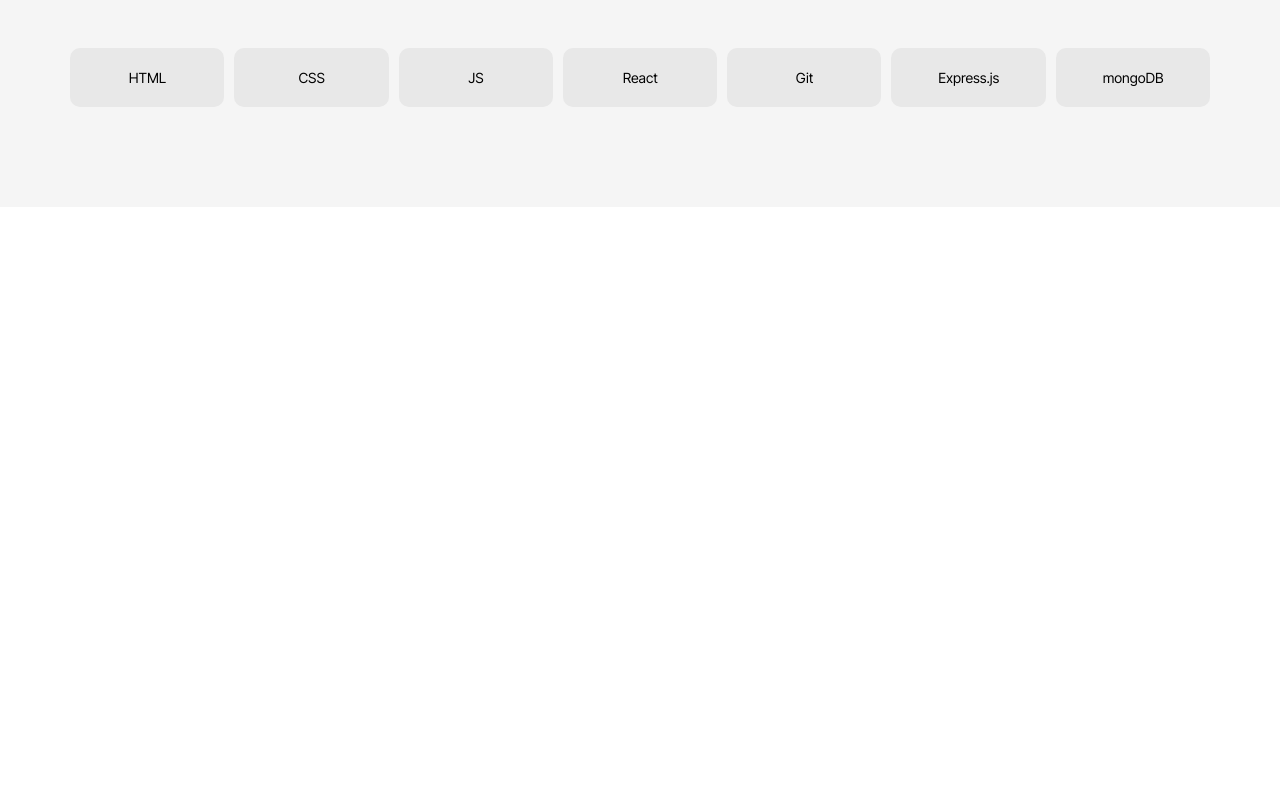
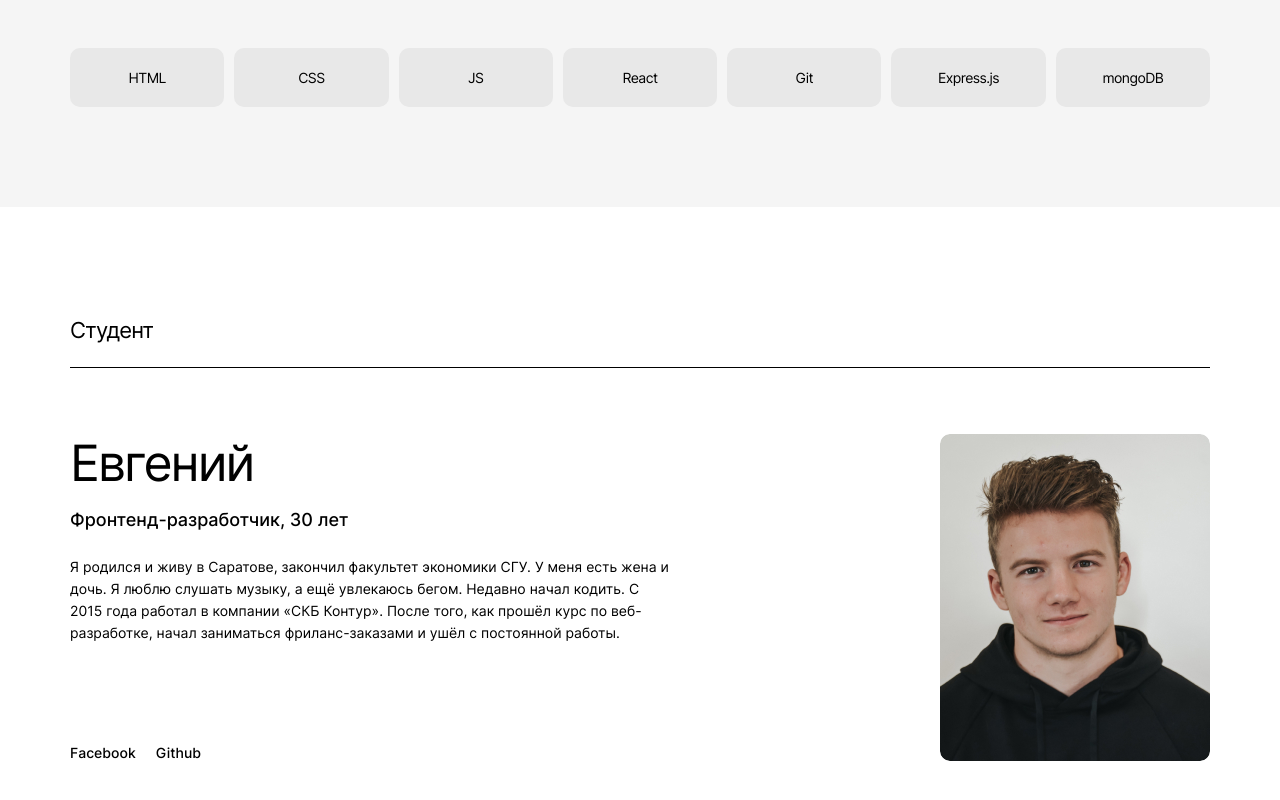
Before and after one commit to Karmyshkov/movies-explorer-frontend, a React (Create React App) app: page / in a window 1280 px wide. Shown: the part 1517-2317 px from the top of the page. Before the commit the page ends 1724 px from the top, so only its background shows below. Built offline with nearby package versions, Linux system fonts and the light colour scheme.

Commit message:
added style for AboutMe

```diff
--- /dev/null
+++ b/src/components/AboutMe/AboutMe.css
@@ -0,0 +1,88 @@
+.about-me {
+  max-width: 1140px;
+  margin: 110px auto 125px;
+}
+
+.about-me__title {
+  margin: 0;
+  max-width: 600px;
+  font-size: 22px;
+  color: var(--color-primary);
+  font-weight: 400;
+  line-height: 27px;
+  letter-spacing: -0.04em;
+  margin-bottom: 23px;
+}
+
+.about-me__row {
+  border-top: 1px solid var(--border);
+  display: flex;
+  justify-content: space-between;
+  padding-top: 66px;
+}
+
+.about-me__inner {
+  max-width: 600px;
+  display: flex;
+  flex-direction: column;
+}
+
+.about-me__name {
+  margin: 0;
+  font-size: 50px;
+  color: var(--color-primary);
+  font-weight: 400;
+  line-height: 58px;
+  letter-spacing: -0.04em;
+  margin-bottom: 18px;
+}
+
+.about-me__profession {
+  margin: 0;
+  font-size: 18px;
+  color: var(--color-primary);
+  font-weight: 500;
+  line-height: 20px;
+  margin-bottom: 26px;
+}
+
+.about-me__description {
+  margin: 0;
+  font-size: 14px;
+  color: var(--color-primary);
+  font-weight: 400;
+  line-height: 22px;
+  flex-grow: 1;
+}
+
+.about-me__avatar {
+  border-radius: 10px;
+}
+
+.about-me__wrap {
+  margin: 0;
+  padding: 0;
+  display: flex;
+}
+
+.about-me__item {
+  list-style: none;
+  margin-right: 20px;
+}
+
+.about-me__item:last-of-type {
+  margin: 0;
+}
+
+.about-me__link {
+  text-decoration: none;
+  font-size: 14px;
+  color: var(--color-primary);
+  font-weight: 500;
+  line-height: 17px;
+  transition: 0.3s opacity;
+}
+
+.about-me__link:hover {
+  opacity: 0.8;
+}
--- a/src/components/AboutMe/AboutMe.js
+++ b/src/components/AboutMe/AboutMe.js
@@ -1,3 +1,36 @@
+import "./AboutMe.css";
+import avatar from "../../images/avatar.jpg";
+
 export const AboutMe = () => {
-  return <></>;
+  return (
+    <div className="about-me">
+      <h2 className="about-me__title">Студент</h2>
+      <div className="about-me__row">
+        <div className="about-me__inner">
+          <p className="about-me__name">Евгений</p>
+          <p className="about-me__profession">Фронтенд-разработчик, 30 лет</p>
+          <p className="about-me__description">
+            Я родился и живу в Саратове, закончил факультет экономики СГУ. У меня есть
+            жена и дочь. Я люблю слушать музыку, а ещё увлекаюсь бегом. Недавно начал
+            кодить. С 2015 года работал в компании «СКБ Контур». После того, как прошёл
+            курс по веб-разработке, начал заниматься фриланс-заказами и ушёл с постоянной
+            работы.
+          </p>
+          <ul className="about-me__wrap">
+            <li className="about-me__item">
+              <a className="about-me__link" href="/">
+                Facebook
+              </a>
+            </li>
+            <li className="about-me__item">
+              <a className="about-me__link" href="/">
+                Github
+              </a>
+            </li>
+          </ul>
+        </div>
+        <img className="about-me__avatar" src={avatar} alt="" />
+      </div>
+    </div>
+  );
 };
--- a/src/components/Main/Main.js
+++ b/src/components/Main/Main.js
@@ -1,6 +1,7 @@
 import { Promo } from "../Promo";
 import { AboutProject } from "../AboutProject";
 import { Techs } from "../Techs";
+import { AboutMe } from "../AboutMe";
 
 export const Main = () => {
   return (
@@ -8,6 +9,7 @@ export const Main = () => {
       <Promo />
       <AboutProject />
       <Techs />
+      <AboutMe />
     </>
   );
 };
```
Also changed, not shown: src/images/avatar.jpg (added).
